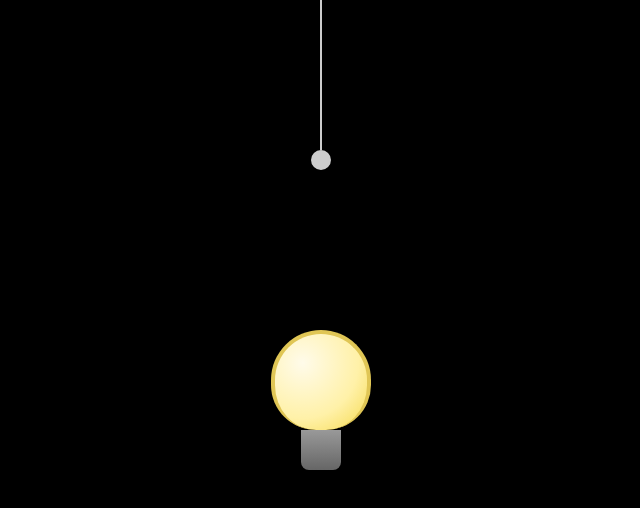
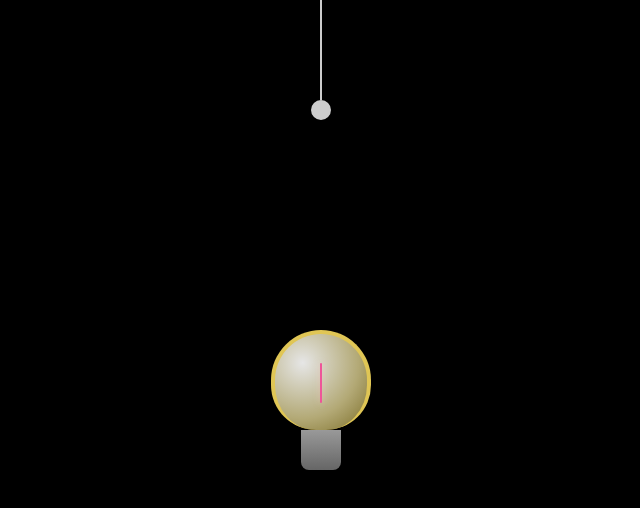
Before and after one commit to 2808rishu/2808rishu.github.io, a plain HTML site: page index.html in a window 1280 px wide. Shown: the whole page, without its empty margins (319-959 px from the left). Drawn offline with Linux system fonts and the light colour scheme.

Commit message:
Update style.css 21.53

```diff
--- a/style.css
+++ b/style.css
@@ -28,7 +28,7 @@ body.light {
 }
 #string {
   width: 2px;
-  height: 150px;             /* base length */
+  height: 100px;            /* shorter string */
   background: #ccc;
   margin: 0 auto;
   transition: height 0.6s ease;
@@ -40,7 +40,7 @@ body.light {
   border-radius: 50%;
   background: #ccc;
   position: absolute;
-  top: 150px;                /* matches string height */
+  top: 100px;               /* matches string height */
   left: 50%;
   transform: translateX(-50%);
   cursor: grab;
@@ -64,13 +64,25 @@ body.light {
   height: 140px;
 }
 .bulb-glass {
+  position: relative;
   width: 100%;
   height: 100px;
-  background: radial-gradient(circle at 30% 30%, #fffbea, #fff1a8 60%, #f5d94e);
+  background: radial-gradient(circle at 30% 30%, rgba(255,255,255,0.9), rgba(255,241,168,0.7) 60%, rgba(245,217,78,0.5));
   border: 4px solid #e0c655;
   border-bottom: none;
   border-radius: 50% 50% 45% 45%;
   transition: transform 0.8s ease, opacity 0.6s ease;
+}
+.filament {
+  position: absolute;
+  top: 30%;
+  left: 50%;
+  width: 2px;
+  height: 40px;
+  background: #e59;
+  border-radius: 1px;
+  box-shadow: 0 0 6px rgba(255,200,200,0.6);
+  transform: translateX(-50%);
 }
 .bulb-base {
   position: absolute;
@@ -83,7 +95,7 @@ body.light {
   border-radius: 0 0 8px 8px;
 }
 
-/* Bulb Retract on “Light On” */
+/* Bulb Retract on Light On */
 body.light .bulb-glass {
   transform: translateY(-200px);
   opacity: 0;
@@ -108,7 +120,7 @@ body.light .content {
 @media (max-width: 600px) {
   .bulb { width: 70px; height: 100px; }
   #handle, .pull { width: 16px; }
-  #string { height: 120px; }
-  #handle { top: 120px; }
+  #string { height: 80px; }
+  #handle { top: 80px; }
   .content { top: 250px; }
 }
```
